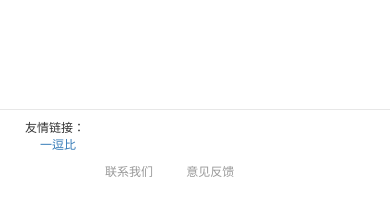
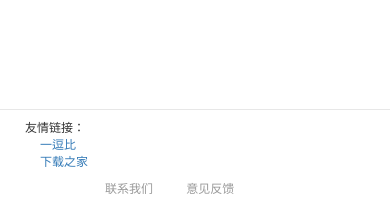
Before and after one commit to cash2one/savevid, a Django app: page / in a window 390 px wide. Shown: the part 667-865 px from the top of the page. Before the commit the page ends 844 px from the top, so only its background shows below. Run offline with Django 3.2, Linux system fonts and the light colour scheme; some libraries are stand-ins or nearby versions.

Commit message:
add link for xiazaizhijia

```diff
--- a/downloader/templates/base.html
+++ b/downloader/templates/base.html
@@ -18,6 +18,7 @@
                 <div class="col-md-2">友情链接：</div>
                 <div class="col-md-10">
                     <div class="col-md-2"><a target="_blank" href="http://yidoubi.com">一逗比</a></div>
+                    <div class="col-md-2"><a href="http://www.xiazaizhijia.com/" target="_blank">下载之家</a></div>
                 </div>
               </div>
             </div>
```
